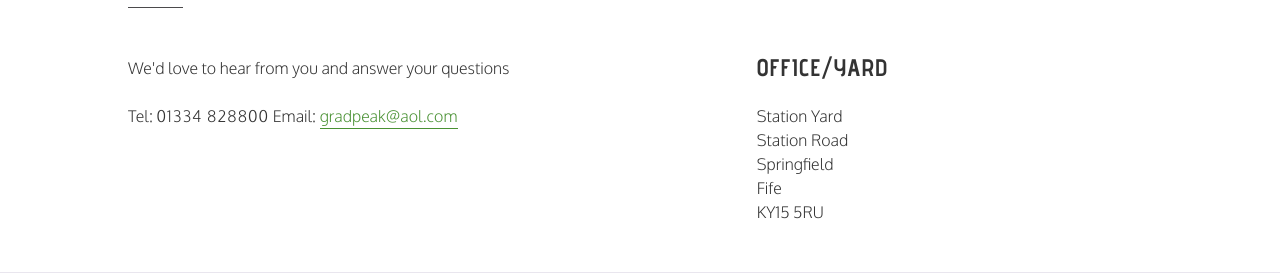
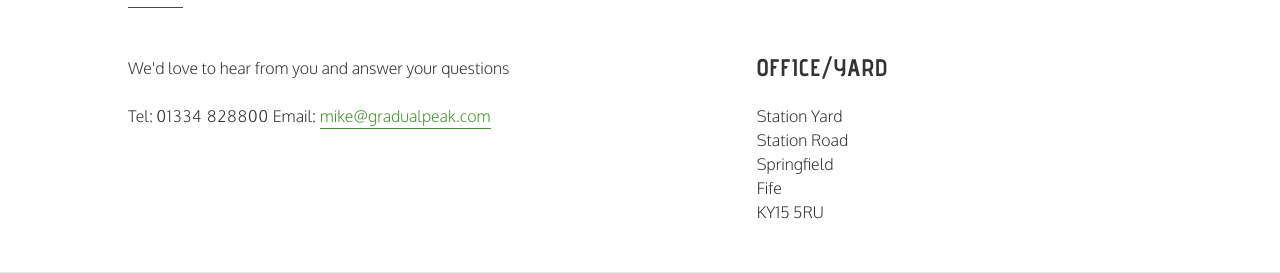
Before and after one commit to GardPeak/gradpeak-site, a Jekyll site: the page built from contact.html, in a window 1280 px wide. Shown: the part 299-572 px from the top of the page. Built offline with Jekyll 4.4.1, drawn with Linux system fonts in a browser that asks for light colours; grey boxes are pictures that could not be loaded.

Commit message:
Update contact.html

```diff
--- a/contact.html
+++ b/contact.html
@@ -25,7 +25,7 @@ permalink: /contact/
                 <p class="contact__tel">
                     Tel: <span class="spaced">01334 828800</span>
                     <br class="u-sm-hide">
-                    Email: <a href="mailto:gradpeak@aol.com" class="mailto">gradpeak@aol.com</a>
+                    Email: <a href="mailto:mike@gradualpeak.com" class="mailto">mike@gradualpeak.com</a>
                 </p>
 
             </div>
```
